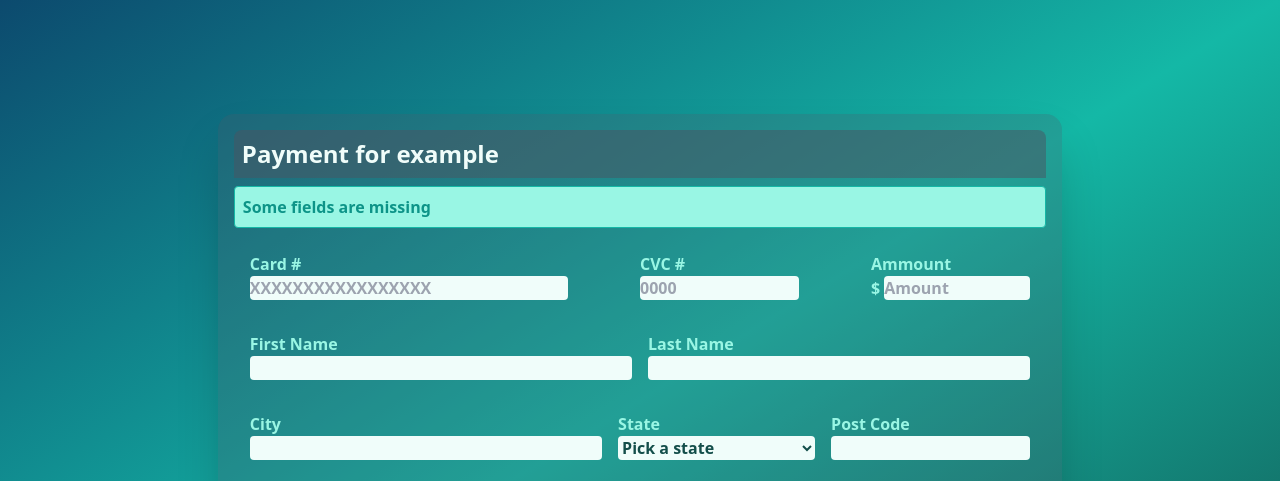
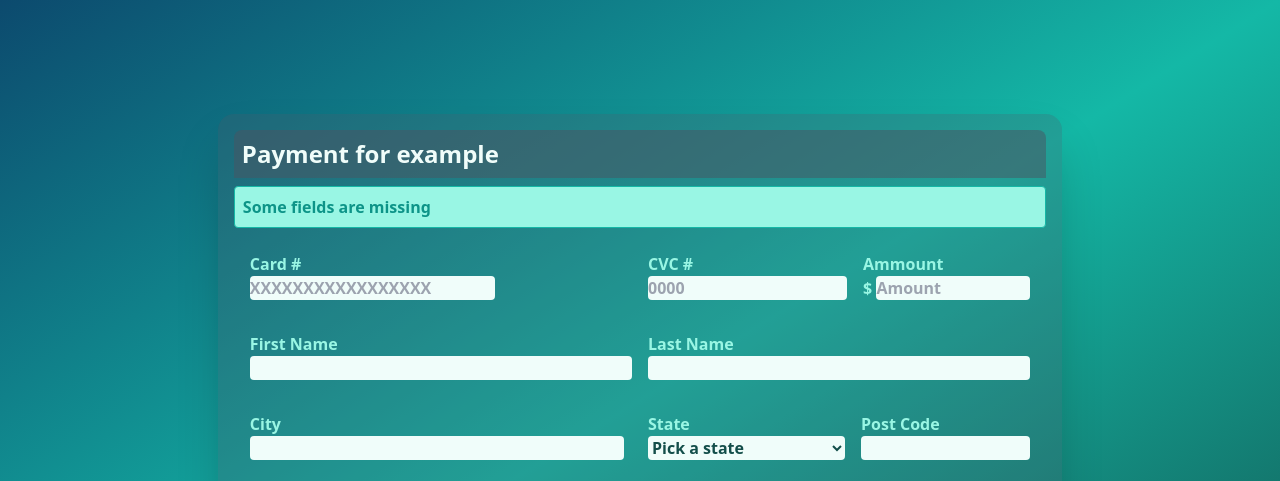
Before and after one commit to 4GeeksAcademy/augustocarrasco-form-1, a website: page src/index.html in a window 1280 px wide. Shown: the top 481 px of the page. Drawn offline with Linux system fonts and the light colour scheme.

Commit message:
Corrections

```diff
--- a/src/index.html
+++ b/src/index.html
@@ -24,31 +24,39 @@
                 <div class=" bg-teal-200 text-teal-600 border border-teal-500 rounded p-2 w-full m-2 ">Some fields are
                     missing</div>
                 <div class="flex flex-row justify-between content-between w-full p-2 ">
-                    <p class="flex flex-col w-2/5 m-2">Card #<input
-                            class="rounded bg-teal-50 text-teal-900"
-                            type="number" name="Card" id="cardnumer" requiered placeholder="XXXXXXXXXXXXXXXXX"
-                            minlength="16" maxlength="16"></p>
-                    <p class="flex flex-col w-1/5 m-2">CVC #<input class="rounded bg-teal-50 text-teal-900" type="number" name="CVC"
-                            id="cardcvc" requiered placeholder="0000" minlength="3" maxlength="4"></p>
-                    <div class="flex flex-col w-1/5 m-2">
+                    <div class="flex flex-row w-1/2">
+                        <p class="flex flex-col w-3/4 m-2">Card #
+                            <input class="rounded bg-teal-50 text-teal-900" type="number" name="Card" id="cardnumer"
+                                requiered placeholder="XXXXXXXXXXXXXXXXX" minlength="16" maxlength="16">
+                        </p>
+                    </div>
+                    <div class="flex flex-row w-1/2 ">
+                    <p class="flex flex-col w-1/2 m-2">CVC #<input class="rounded bg-teal-50 text-teal-900"
+                            type="number" name="CVC" id="cardcvc" requiered placeholder="0000" minlength="3"
+                            maxlength="4"></p>
+                    <div class="flex flex-col w-1/2 m-2">
                         <p class="w-full">Ammount</p>
                         <div class="flex flex-row">
                             <span>$&nbsp;</span>
-                            <input class="w-full rounded bg-teal-50 text-teal-900" type="number" name="ammoun" id="ammount" requiered
-                                placeholder="Amount" pattern="\[0-9]*,[0-9]{2}">
+                            <input class="w-full rounded bg-teal-50 text-teal-900" type="number" name="ammoun"
+                                id="ammount" requiered placeholder="Amount" pattern="\[0-9]*,[0-9]{2}">
+                        </div>
                     </div>
                     </div>
                 </div>
                 <div class="flex flex-row justify-between content-between p-2 w-full ">
-                    <p class="flex flex-col w-1/2 m-2 ">First Name <input class="rounded bg-teal-50 text-teal-900" type="text"
-                            name="firstname" id="firstname" requiered> </p>
-                    <p class="flex flex-col w-1/2 m-2 ">Last Name<input class="rounded bg-teal-50 text-teal-900" type="text"
-                            name="lastname" id="lastname" requiered> </p>
+                    <p class="flex flex-col w-1/2 m-2 ">First Name <input class="rounded bg-teal-50 text-teal-900"
+                            type="text" name="firstname" id="firstname" requiered> </p>
+                    <p class="flex flex-col w-1/2 m-2 ">Last Name<input class="rounded bg-teal-50 text-teal-900"
+                            type="text" name="lastname" id="lastname" requiered> </p>
                 </div>
                 <div class="flex flex-row justify-between content-between p-2 w-full">
-                    <p class="flex flex-col w-1/2 m-2 ">City <input class="rounded bg-teal-50 text-teal-900" type="text" name="city"
-                            id="city" requiered> </p>
-                    <p class="flex flex-col w-1/4 m-2 ">State
+                    <div class="flex flex-row w-1/2 ">
+                        <p class="flex flex-col w-full m-2 ">City <input class=" mr-2 rounded bg-teal-50 text-teal-900" type="text"
+                                name="city" id="city" requiered> </p>
+                    </div>
+                    <div class="flex flex-row w-1/2 ">
+                        <p class="flex flex-col w-1/2 m-2 ml-0">State
                             <select class="rounded  bg-teal-50 text-teal-900" name="state" id="state">
                                 <option value="" disabled selected hidden>Pick a state</option>
                                 <option value="cam">Comunidad de Madrid</option>
@@ -58,30 +66,33 @@
                                 <option value="otros">Otros</option>
                             </select>
                         </p>
-                    <p class="flex flex-col w-1/4 m-2 ">Post Code<input class="rounded bg-teal-50 text-teal-900" type="number"
-                            name="postcode" id="postcode"></p>
+                        <p class="flex flex-col w-1/2 m-2 ">Post Code
+                            <input class=" w-full rounded bg-teal-50 text-teal-900"
+                                type="number" name="postcode" id="postcode"></p>
+                    </div>
                 </div>
                 <div class="flex flex-row justify-between content-between p-2 w-full ">
                     <!-- Card type selector -->
                     <div class="flex flex-col justify-start content-between w-2/4 m-2">
                         <p>We accept:</p>
                         <div class="flex flex-row bg-gray-400 rounded w-fit p-2">
-                            <p class="flex flex-row m-1 text-teal-900"><input type="radio" name="cardtipe" id="MasterCard"><i
-                                    class="fa-brands fa-cc-mastercard ml-1"></i></p>
+                            <p class="flex flex-row m-1 text-teal-900"><input type="radio" name="cardtipe"
+                                    id="MasterCard"><i class="fa-brands fa-cc-mastercard ml-1"></i></p>
                             <p class="flex flex-row m-1 text-teal-900"><input type="radio" name="cardtipe" id="Visa"><i
                                     class="fa-brands fa-cc-visa ml-1"></i></p>
-                            <p class="flex flex-row m-1 text-teal-900"><input type="radio" name="cardtipe" id="CCDiner"><i
-                                    class="fa-brands fa-cc-diners-club ml-1"></i></p>
-                            <p class="flex flex-row m-1 text-teal-900"><input type="radio" name="cardtipe" id="AmericanExpress"><i
-                                    class="fa-brands fa-cc-amex ml-1"></i></p>
-                            <p class="flex flex-row m-1 text-teal-900"><input type="radio" name="cardtipe" id="ApplePay"><i
-                                    class="fa-brands fa-cc-apple-pay ml-1"></i></p>
+                            <p class="flex flex-row m-1 text-teal-900"><input type="radio" name="cardtipe"
+                                    id="CCDiner"><i class="fa-brands fa-cc-diners-club ml-1"></i></p>
+                            <p class="flex flex-row m-1 text-teal-900"><input type="radio" name="cardtipe"
+                                    id="AmericanExpress"><i class="fa-brands fa-cc-amex ml-1"></i></p>
+                            <p class="flex flex-row m-1 text-teal-900"><input type="radio" name="cardtipe"
+                                    id="ApplePay"><i class="fa-brands fa-cc-apple-pay ml-1"></i></p>
                         </div>
                     </div>
                     <!-- Message -->
                     <div class="flex flex-col w-2/4">
                         <p class="ml-2">Message</p>
-                        <textarea class="rounded border border-teal-800 text-sm font-light m-2 mb-0 bg-teal-50 text-teal-900"
+                        <textarea
+                            class="rounded border border-teal-800 text-sm font-light m-2 mb-0 bg-teal-50 text-teal-900"
                             name="Message" id="Message" cols="50" rows="4"></textarea>
                         <span class="text-xs text-gray-900 font-light mr-2 self-end">Add any notes here.</span>
                     </div>
```
Lines whose indentation alone changed are shown as unchanged.
